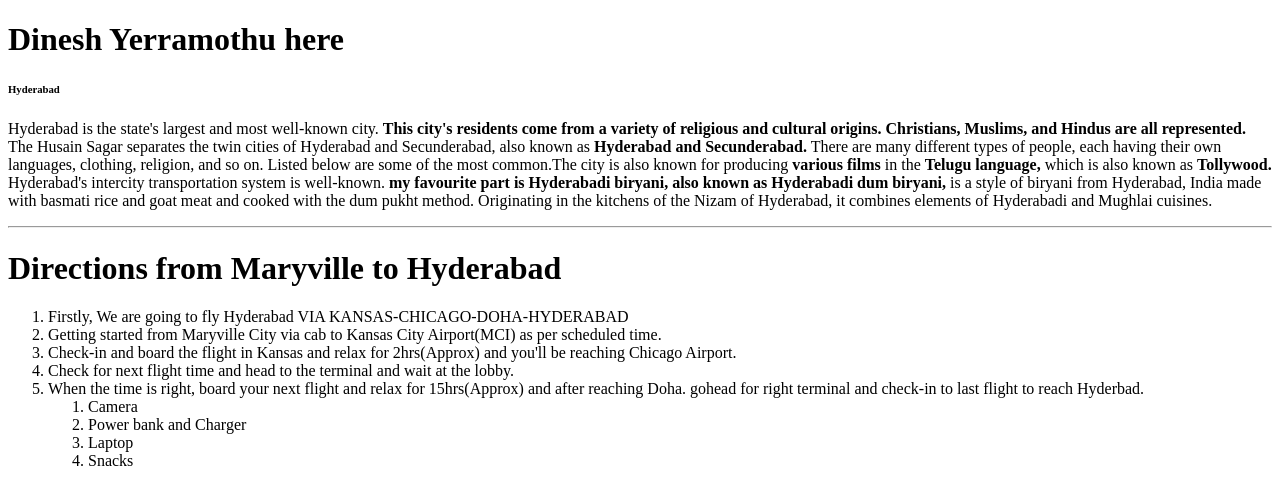
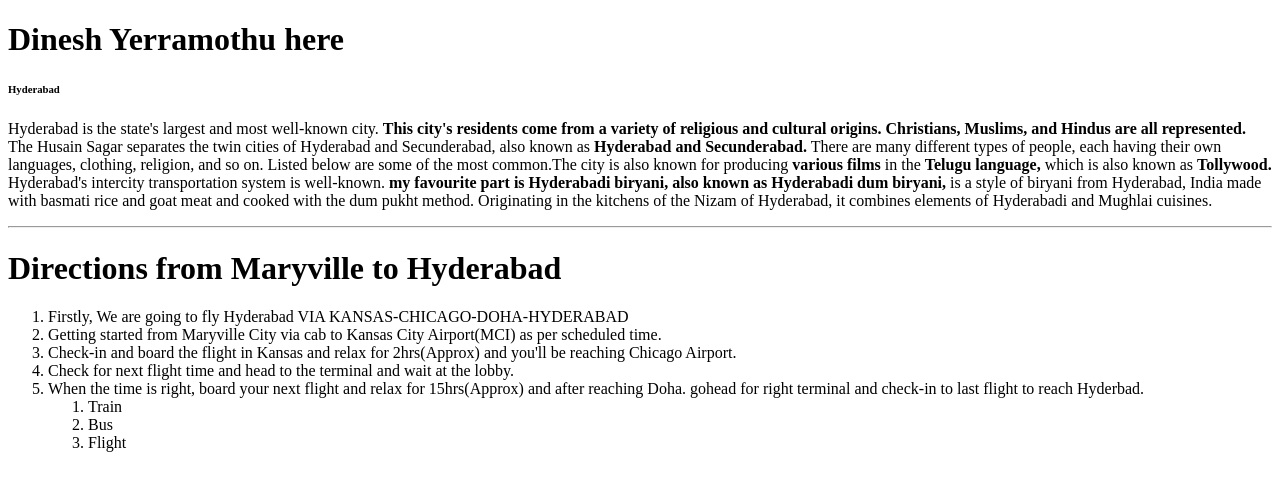
Before and after one commit to 44-563-WebApps-F21/webapps-f21-assignment-3-DineshYerramothu, a plain HTML site: page index.html in a window 1280 px wide. Drawn offline with Linux system fonts and the light colour scheme.

Commit message:
Correcting ordered list

```diff
--- a/index.html
+++ b/index.html
@@ -21,10 +21,9 @@
         <li>When the time is right, board your next flight and relax for 15hrs(Approx) and after reaching Doha. gohead for right terminal and check-in to last flight to reach Hyderbad.</li>
         </li>
             <ol>
-                <li>Camera</li>
-                <li>Power bank and Charger</li>
-                <li>Laptop</li>
-                <li>Snacks</li>
+                <li>Train</li>
+                <li>Bus</li>
+                <li>Flight</li>
                 </ol>
 
        </ol>
```
